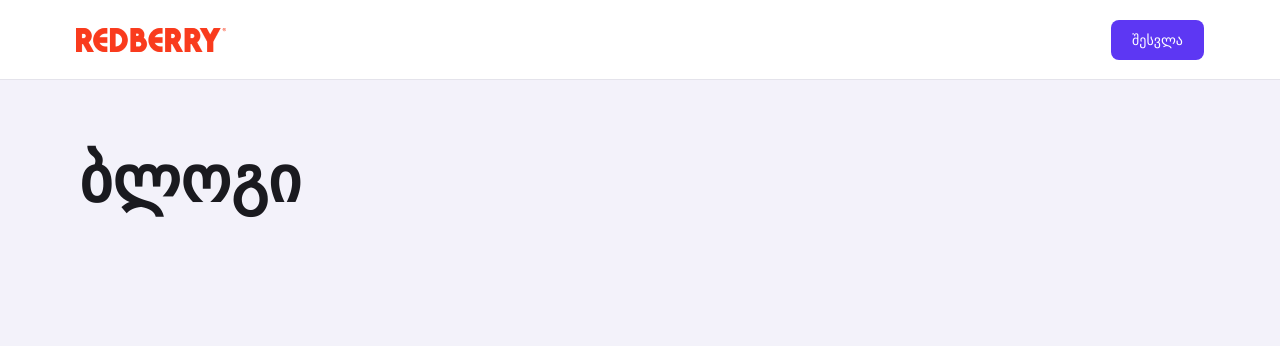
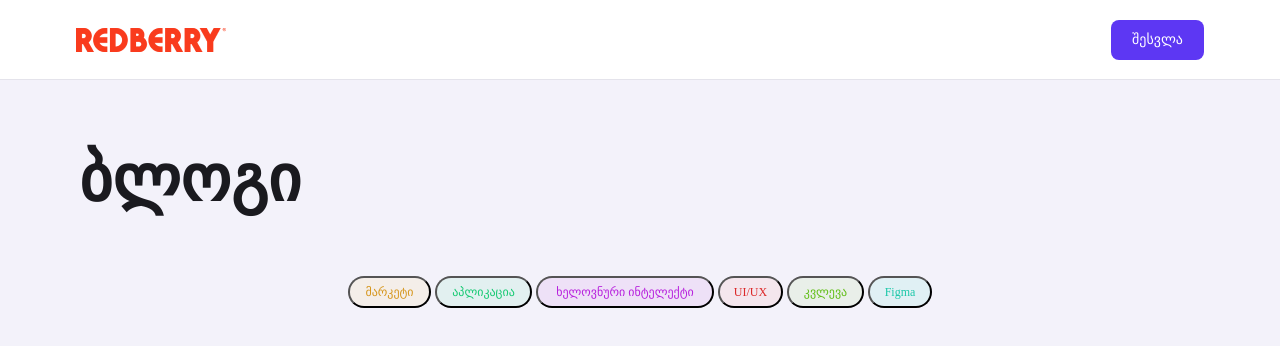
Before and after one commit to gionare/redberry-bitcamp, a website: page index.html in a window 1280 px wide. Drawn offline with Linux system fonts and the light colour scheme.

Commit message:
add categories

```diff
--- a/index.html
+++ b/index.html
@@ -24,6 +24,20 @@
       <input type="text" name="" id="" placeholder="Login">
         <button>Click Me</button>
     </div> -->
+    <main>
+      <section class="categories">
+
+          <button id="market">მარკეტი</button>
+          <button id="application">აპლიკაცია</button>
+          <button id="al">ხელოვნური ინტელექტი</button>
+          <button id="ui-ux">UI/UX</button>
+          <button id="research">კვლევა</button>
+          <button id="figma">Figma</button>
+
+
+
+      </section>
+    </main>
 
 
     <script src="./script.js"></script>
--- /dev/null
+++ b/package.json
@@ -0,0 +1,5 @@
+{
+  "dependencies": {
+    "@fontsource/firago": "^5.0.7"
+  }
+}
--- a/style.css
+++ b/style.css
@@ -25,7 +25,7 @@
 
 #enter {
   color: #fff;
-  font-family: FiraGO,sans-serif;
+  font-family: FiraGO;
   font-size: 14px;
   font-style: normal;
   font-weight: 500;
@@ -48,13 +48,73 @@
 
 h1{
 color: #1A1A1F;
-font-family: FiraGO,sans-serif;
+font-family: FiraGO;
 font-size: 64px;
 font-style: normal;
 font-weight: 700;
 line-height: 72px;
 }
+main{
+  margin-top: 60px;
+}
 
+.categories {
+  gap: 20px;
+}
+.categories button {
+  height: 32px;
+  border-radius: 30px;
+  font-family: FiraGO;
+  font-size: 12px;
+  font-style: normal;
+  font-weight: 500;
+  line-height: 16px;
+
+  text-align: center;
+
+}
+
+
+
+
+
+#market {
+  width: 83px;
+
+  background: rgba(255, 184, 47, 0.08);
+  color: #D6961C;
+
+}
+#application{
+  width: 97px;
+  background: rgba(28, 214, 125, 0.08);
+  color: #15C972;
+
+}
+#al{
+  width: 178px;
+  background: rgba(177, 28, 214, 0.08);
+  color: #B71FDD;
+}
+#ui-ux{
+  width: 65px;
+color: #DC2828;
+ background: rgba(250, 87, 87, 0.08);
+}
+#research{
+  width: 77px;
+color: #60BE16;
+background: rgba(112, 207, 37, 0.08);
+
+
+}
+#figma{
+  width: 64px;
+  background: rgba(8, 210, 174, 0.08);
+  color: #1AC7A8;
+
+
+}
 /* .logins{
   width: 400px;
   height: 300px;
```
Also changed, not shown: common.css (line endings or trailing spaces), 1 other file.
